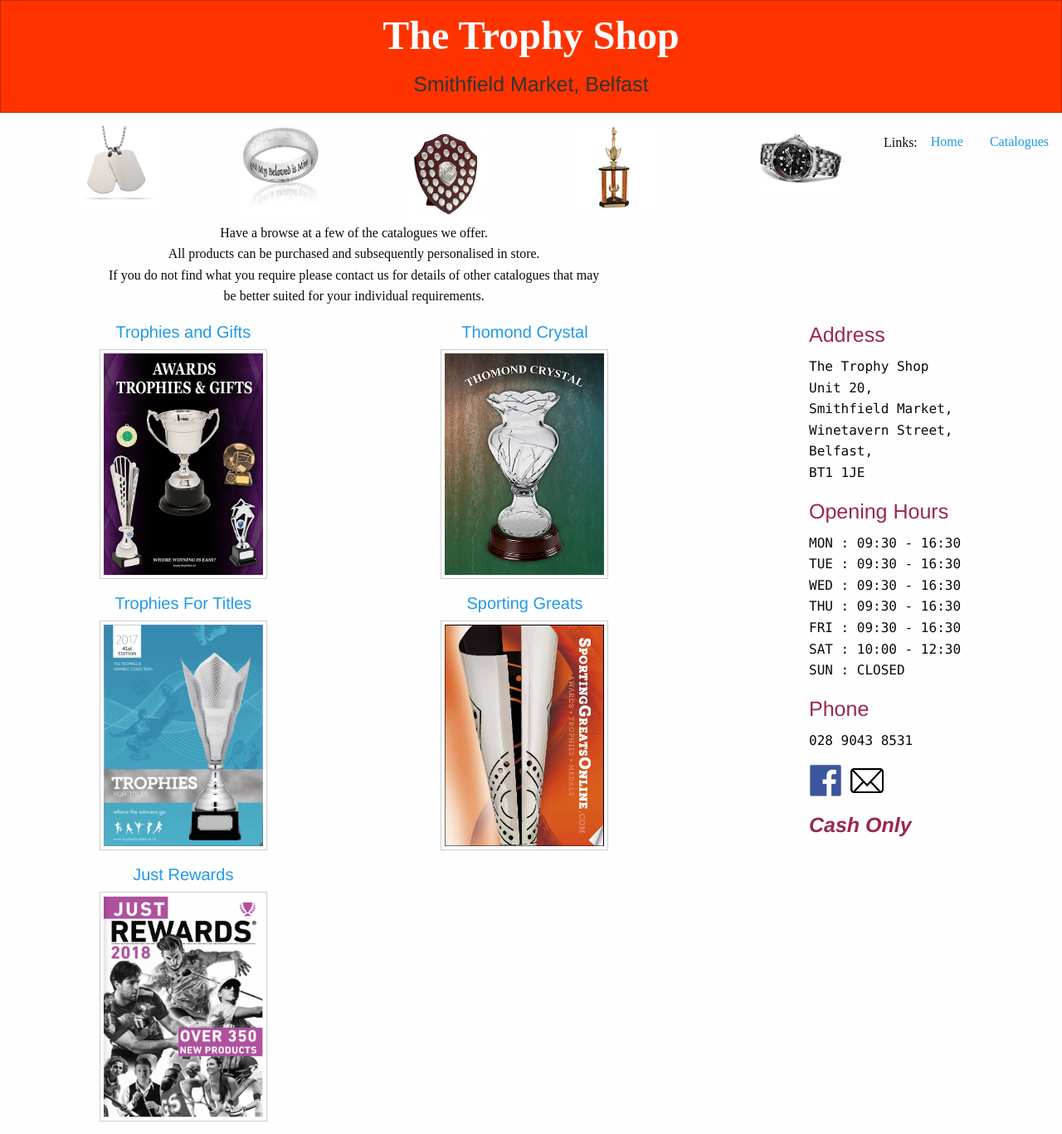
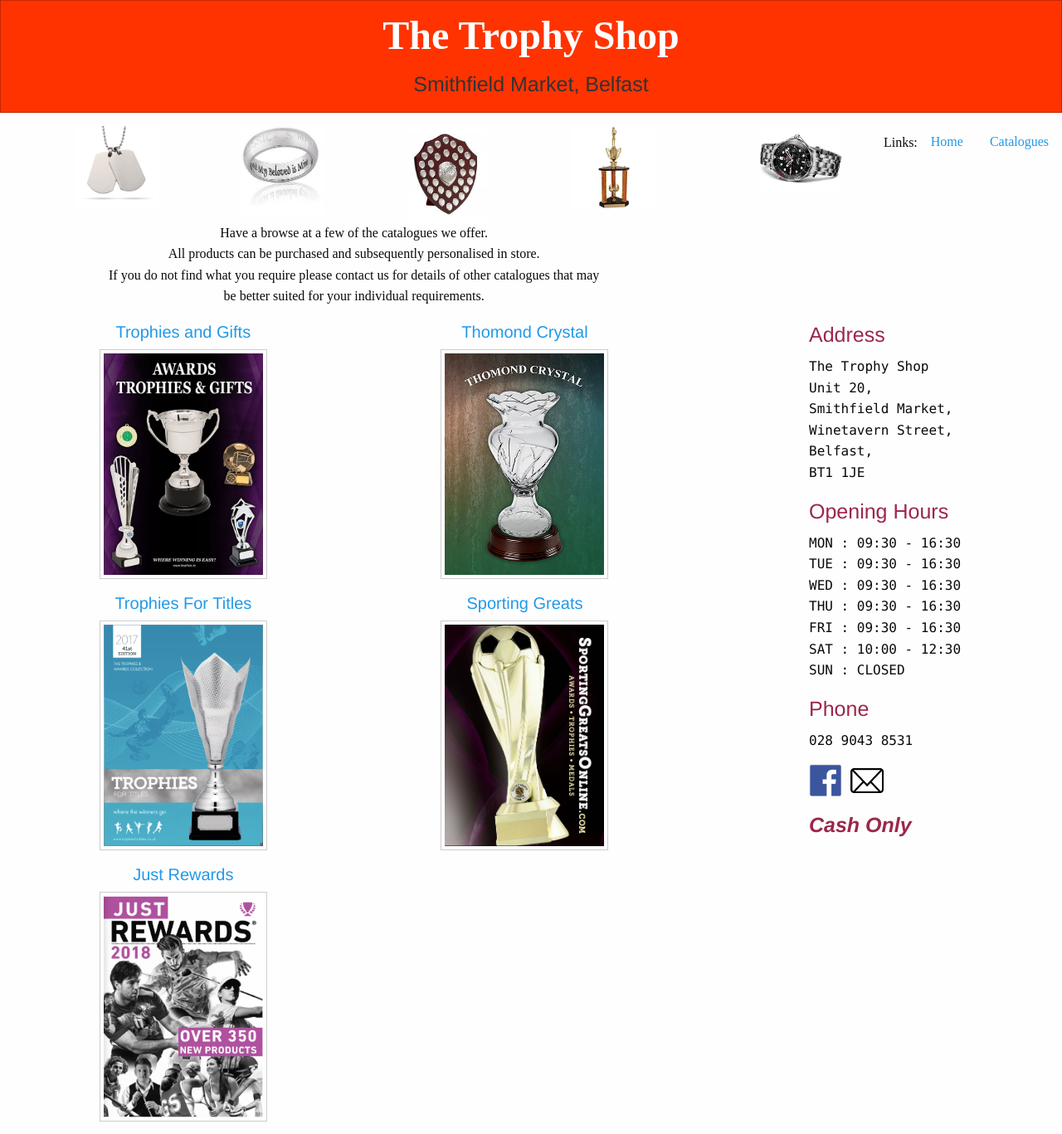
Before and after one commit to rmccarter721/johnhincheywebsite, a Jekyll site: the page built from our-catalogues.md, in a window 1280 px wide. Shown: the whole page at 83% size. Built offline with Jekyll 4.4.1, drawn with Linux system fonts in a browser that asks for light colours; nearby versions of some CDN libraries; some web fonts are replaced.

Commit message:
Update 2016-03-26-sport-greats.markdown

```diff
--- a/_posts/catalogue/2016-03-26-sport-greats.markdown
+++ b/_posts/catalogue/2016-03-26-sport-greats.markdown
@@ -2,6 +2,6 @@
 title:  "Sporting Greats"
 date:   2016-03-26 12:00:00 +0000
 categories: catalogues
-image: "img/catalogues/sporting-greats-2017.png"
-link: "http://www.sportinggreatsonline.com/2017/"
+image: "img/catalogues/sporting-greats-2018.png"
+link: "http://www.sportinggreatsonline.com/2018/"
 ---
```
